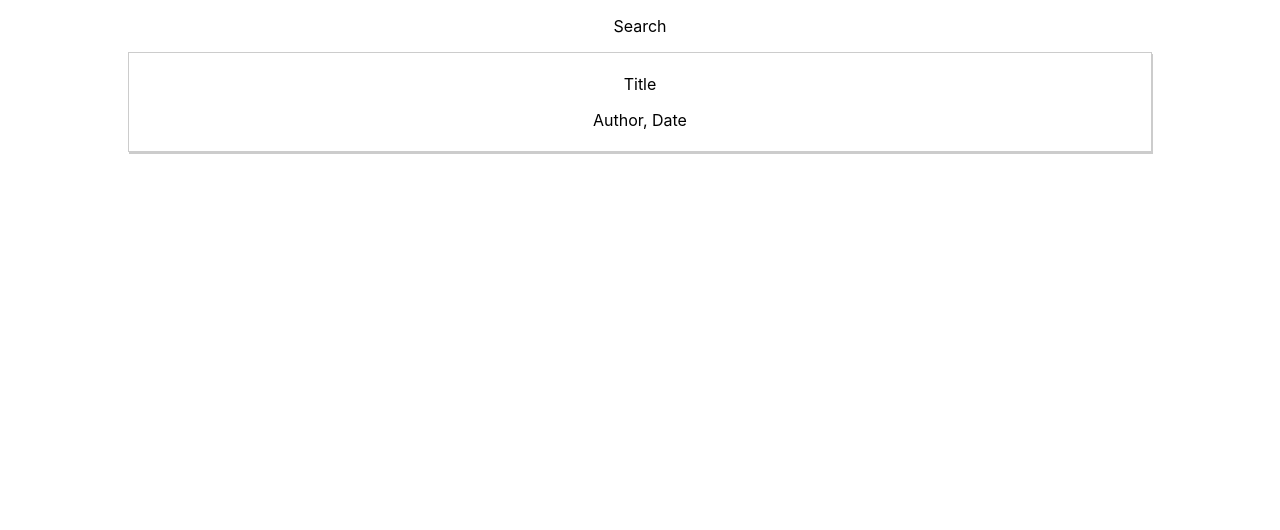
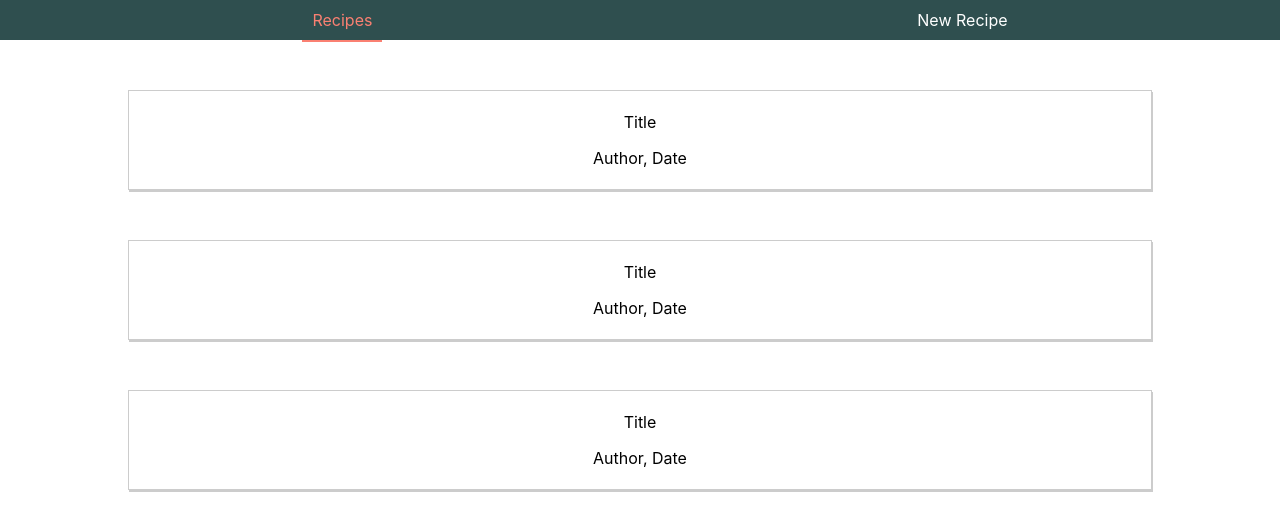
Before and after one commit to MinyaoTan/kitchen-bee, a React (Create React App) app: page / in a window 1280 px wide. Shown: the top 530 px of the page. Built offline with nearby package versions, Linux system fonts and the light colour scheme.

Commit message:
add toolbar

```diff
--- a/package.json
+++ b/package.json
@@ -8,6 +8,7 @@
     "@testing-library/user-event": "^12.1.10",
     "react": "^17.0.1",
     "react-dom": "^17.0.1",
+    "react-router-dom": "^5.2.0",
     "react-scripts": "4.0.3",
     "web-vitals": "^1.0.1"
   },
--- a/src/component/RecipeCard/RecipeCard.js
+++ b/src/component/RecipeCard/RecipeCard.js
@@ -1,12 +1,12 @@
-import React, { Component } from 'react';
+import React from 'react';
 
 import classes from './RecipeCard.module.css';
 
-const recipe = () => (
+const recipeCard = () => (
     <div className={classes.RecipeCard}>
         <p>Title</p>
         <p>Author, Date</p>
     </div>
 );
 
-export default recipe;
+export default recipeCard;
--- a/src/component/RecipeCard/RecipeCard.module.css
+++ b/src/component/RecipeCard/RecipeCard.module.css
@@ -3,6 +3,7 @@
     box-shadow: 1px 2px #ccc;
     width: 80%;
     margin: auto;
+    margin-top: 50px;
     padding: 5px;
     box-sizing: border-box;
 }
--- /dev/null
+++ b/src/component/UI/Toolbar/NavItem/NavItem.js
@@ -0,0 +1,12 @@
+import React from 'react';
+import { NavLink } from 'react-router-dom';
+
+import classes from './NavItem.module.css';
+
+const navItem = (props) => (
+    <li className={classes.NavItem}>
+        <NavLink to={props.link} activeClassName={classes.active}>{props.children}</NavLink>
+    </li>
+);
+
+export default navItem;
--- /dev/null
+++ b/src/component/UI/Toolbar/NavItem/NavItem.module.css
@@ -0,0 +1,20 @@
+.NavItem {
+    margin: auto;
+    padding: 10px;
+    height: 100%;
+    box-sizing: border-box;
+}
+
+.NavItem a {
+    text-decoration: none;
+    color: white;
+    padding: 10px;
+    box-sizing: border-box;
+}
+
+.NavItem a:hover,
+.NavItem a:active,
+.NavItem a.active {
+    color: salmon;
+    border-bottom: 2px solid salmon;
+}
--- /dev/null
+++ b/src/component/UI/Toolbar/Toolbar.js
@@ -0,0 +1,13 @@
+import React from 'react';
+
+import NavItem from './NavItem/NavItem';
+import classes from './Toolbar.module.css';
+
+const toolbar = () => (
+    <ul className={classes.Toolbar}>
+        <NavItem link="/">Recipes</NavItem>
+        <NavItem link="/newRecipe">New Recipe</NavItem>
+    </ul>
+);
+
+export default toolbar;
--- /dev/null
+++ b/src/component/UI/Toolbar/Toolbar.module.css
@@ -0,0 +1,8 @@
+.Toolbar {
+    margin: 0;
+    height: 100%;
+    list-style: none;
+    display: flex;
+    background-color: darkslategray;
+    box-sizing: border-box;
+}
--- a/src/container/Book/Book.js
+++ b/src/container/Book/Book.js
@@ -1,13 +1,15 @@
 import React, { Component } from 'react';
+import { Route } from 'react-router-dom';
 
 import RecipeList from '../RecipeList/RecipeList';
+import Toolbar from '../../component/UI/Toolbar/Toolbar';
 
 class Book extends Component {
     render() {
         return (
             <div>
-                <p>Search</p>
-                <RecipeList />
+                <Toolbar />
+                <Route path="/" component={RecipeList} />
             </div>
         );
     }
--- a/src/container/RecipeList/RecipeList.js
+++ b/src/container/RecipeList/RecipeList.js
@@ -7,6 +7,8 @@ class RecipeList extends Component {
         return (
             <div>
                 <RecipeCard />
+                <RecipeCard />
+                <RecipeCard />
             </div>
         );
     }
--- a/src/index.js
+++ b/src/index.js
@@ -1,13 +1,15 @@
 import React from 'react';
 import ReactDOM from 'react-dom';
+import { BrowserRouter } from 'react-router-dom';
+
 import './index.css';
 import App from './App';
 import reportWebVitals from './reportWebVitals';
 
 ReactDOM.render(
-  <React.StrictMode>
+  <BrowserRouter>
     <App />
-  </React.StrictMode>,
+  </BrowserRouter>,
   document.getElementById('root')
 );
 
```
Also changed, not shown: src/component/NewRecipe/NewRecipe.js (added), 2 other files (tests, documents, lock files or other folders).
